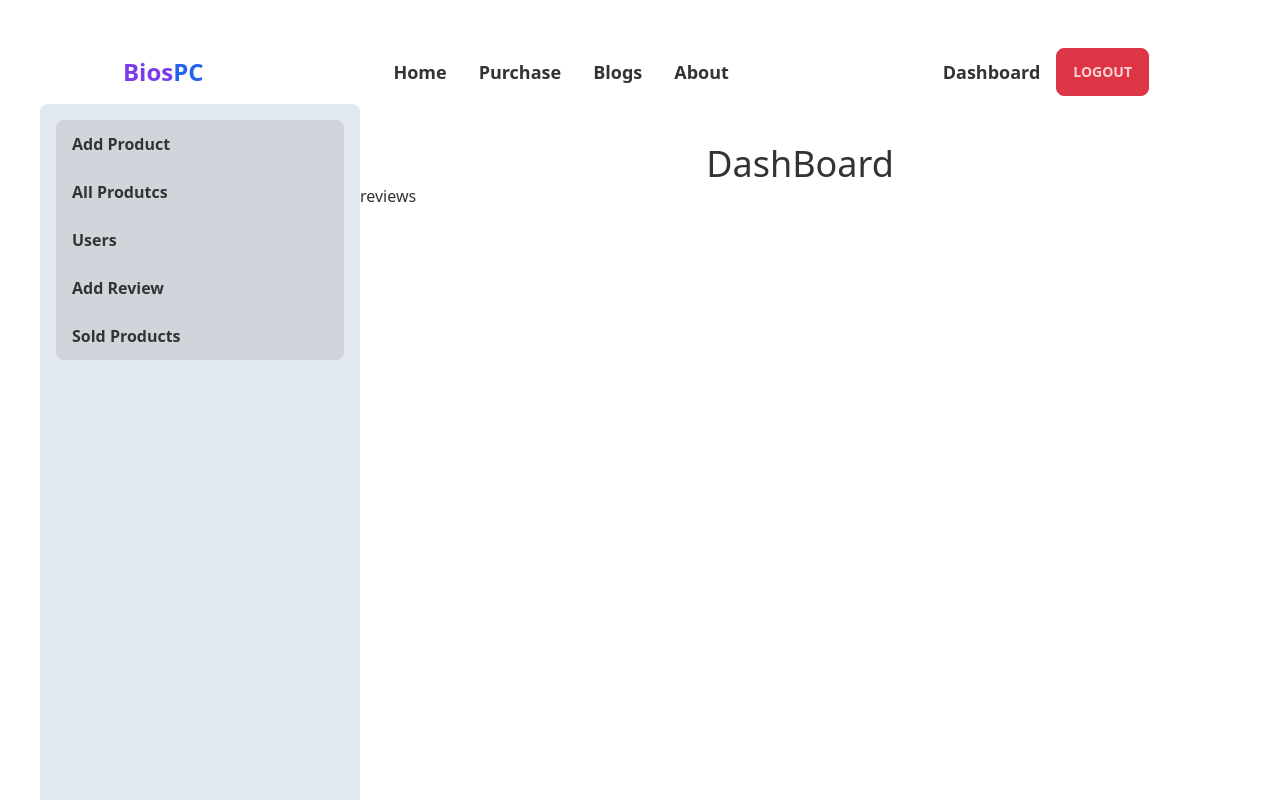
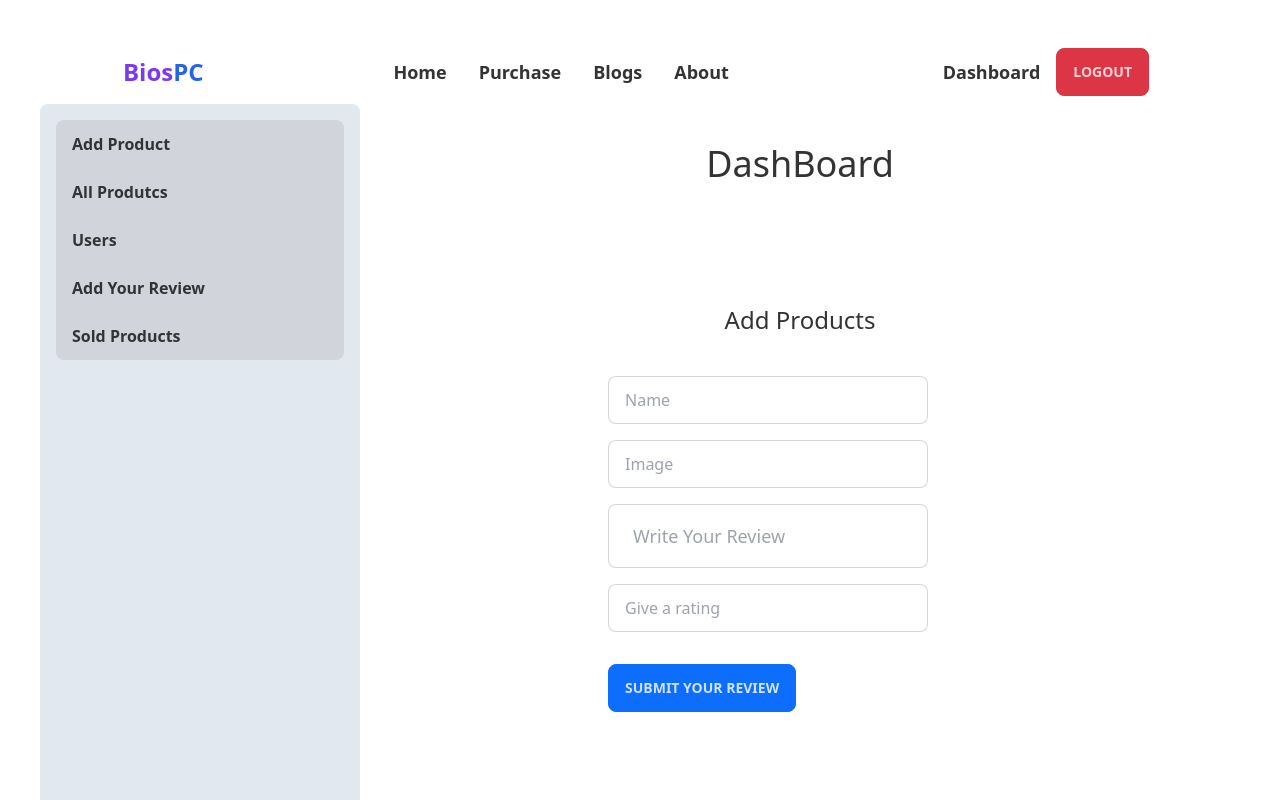
Before and after one commit to mabuhanifa/BiosPC-client-side, a React (Create React App) app: page /dashboard/reviews in a window 1280 px wide. Shown: the top 800 px of the page. Built offline with nearby package versions, Linux system fonts and the light colour scheme; no server answers; sample sign-in values are in the browser's storage.

Commit message:
reviews done

```diff
--- a/src/App.js
+++ b/src/App.js
@@ -44,7 +44,7 @@ function App() {
       <Route path="/login" element={<Login></Login>} />
       <Route path="/signup" element={<SignUp></SignUp>} />
       <Route path="/update/:id" element={<UpdateItem></UpdateItem>} />
-      <Route path="/purchase/:id" element={<PurchaseProducts></PurchaseProducts>} />
+      <Route path="/purchase/:id" element={ <RequireAuth><PurchaseProducts></PurchaseProducts></RequireAuth> } />
 
       <Route path="*" element={<NotFound></NotFound>}/>
       </Routes>
--- /dev/null
+++ b/src/Compotent/About/Rev.js
@@ -0,0 +1,16 @@
+import React from 'react';
+
+const Rev = ({rev }) => {
+    return (
+        <div className='w-full p-10 bg-gray-200 rounded-lg'>
+
+            <img className='w-10 h-10 sm:w-20 sm:h-20 mx-auto rounded-full' src={rev?.img} alt="" />
+            <p className='text-lg text-center my-5'>Name: { rev?.name} </p>
+            <p className='text-lg text-center my-5'>Rating: { rev?.rating} </p>
+            <p className='text-lg '>Review: { rev?.review} </p>
+
+        </div>
+    );
+};
+
+export default Rev;
--- /dev/null
+++ b/src/Compotent/About/Reviewsall.js
@@ -0,0 +1,25 @@
+import React, { useEffect, useState } from 'react';
+import Rev from './Rev';
+
+const Reviewsall = () => {
+    const [reviewz, setReviewz] = useState([]);
+
+    useEffect(() => {
+        fetch('http://localhost:5000/reviews')
+            .then(res => res.json())
+            .then(data => setReviewz(data));
+    }, []);
+
+    return (
+        <div>
+            <div className='grid grid-cols-1 sm:grid-cols-3 gap-10 m-10 '>
+                {reviewz.slice(0,6).map(rev => <Rev key={reviewz._id} rev={rev}></Rev>)}
+
+                 </div>
+
+
+        </div>
+    );
+};
+
+export default Reviewsall;
--- a/src/Compotent/Dashboard/AddReview.js
+++ /dev/null
@@ -1,11 +0,0 @@
-import React from 'react';
-
-const AddReview = () => {
-    return (
-        <div>
-            review
-        </div>
-    );
-};
-
-export default AddReview;
--- a/src/Compotent/Dashboard/Dashboard.js
+++ b/src/Compotent/Dashboard/Dashboard.js
@@ -22,7 +22,7 @@ const Dashboard = () => {
       <li className='bg-gray-300 font-bold'><Link to="/dashboard/additem">Add Product</Link></li>
       <li className='bg-gray-300 font-bold'><Link to="/dashboard/allproducts">All Produtcs</Link></li>
       <li className='bg-gray-300 font-bold'><Link to="/dashboard/users">Users</Link></li>
-      <li className='bg-gray-300 font-bold'><Link to="/dashboard/reviews">Add Review</Link></li>
+      <li className='bg-gray-300 font-bold'><Link to="/dashboard/reviews">Add Your Review</Link></li>
       <li className='bg-gray-300 font-bold'><Link to="/dashboard/sold">Sold Products</Link></li>
     </ul>
 
--- a/src/Compotent/Home/Home.js
+++ b/src/Compotent/Home/Home.js
@@ -1,11 +1,17 @@
 import React from 'react';
+import { Link } from 'react-router-dom';
 import About from '../About/About';
+import Products from '../Products/Products';
 
 const Home = () => {
     return (
         <div>
 
       <About></About>
+      <h2 className='text-4xl text-center'> Our Products</h2>
+      <Products></Products>
+
+      <span className='text-center text-blue-700 w-fit mx-auto block text-xl mb-10 font-bold'><Link to='/purchase'> View More Products</Link></span>
         </div>
     );
 };
--- a/src/Compotent/Login/Login.js
+++ b/src/Compotent/Login/Login.js
@@ -5,11 +5,11 @@ import { BsGoogle } from "react-icons/bs";
 import { Link, useNavigate } from "react-router-dom";
 import auth from "../../firebase.init";
 const Login = () => {
-  const [signInWithGoogle, gLoading, gError] = useSignInWithGoogle(auth);
+  const [signInWithGoogle,gUser, gLoading, gError] = useSignInWithGoogle(auth);
   const [signInWithEmailAndPassword,user,loading,error,] = useSignInWithEmailAndPassword(auth);
   const { register, formState: { errors }, handleSubmit } = useForm();
   const navigate = useNavigate();
-  if (user) {
+  if (user || gUser) {
     navigate("/purchase");
   }
 
--- a/src/Compotent/Products/Products.js
+++ b/src/Compotent/Products/Products.js
@@ -1,11 +1,25 @@
 import React from 'react';
+import { useAuthState } from 'react-firebase-hooks/auth';
+import auth from '../../firebase.init';
+import useProducts from '../hooks/useProducts';
+import Product from '../Puchase/Product';
 
 const Products = () => {
+    const [products] = useProducts([]);
+    const [user]= useAuthState(auth);
     return (
         <div>
+            <div className='grid sm:grid-cols-3'>
+            {products.slice(0,6).map(product => <Product key={product.id }
+                                            product={product}
+                                            ></Product>
+                )}
+
+            </div>
+
 
         </div>
     );
 };
 
-export default Products;
+export default Products ;
--- a/src/Compotent/Reviews/Reviews.js
+++ b/src/Compotent/Reviews/Reviews.js
@@ -1,12 +1,72 @@
-import React from 'react';
+import React from "react";
+import { toast, ToastContainer } from "react-toastify";
+import 'react-toastify/dist/ReactToastify.css';
 
-const Reviews = () => {
-    return (
-        <div>
-            reviews
+const Items = () => {
+  const addReview = (event) => {
+    event.preventDefault();
+    const name = event.target.name.value;
+    const img= event.target.img.value;
+    const review = event.target.review.value;
+    const  rating = event.target.rating.value;
 
-        </div>
-    );
+    const reviews = {name,img, review, rating};
+
+    fetch("http://localhost:5000/reviews", {
+        method: "POST",
+        headers: {
+            "Content-Type": "application/json",
+        },
+        body: JSON.stringify( reviews),
+    })
+    .then((res) => res.json())
+    .then((data) => console.log(data))
+    .catch((err) => console.log(err));
+
+    toast.success('Review added successfully');
+    event.target.reset();
+  };
+  return (
+    <div className="flex">
+
+        <ToastContainer />
+
+      <div className="m-20 w-96 h-full mx-auto">
+        <h4 className="text-2xl text-center my-10"> Add Products</h4>
+        <form onSubmit={addReview}>
+          <input
+            type="text"
+            placeholder="Name"
+            name="name"
+            class="block input input-bordered w-full max-w-xs mb-4"
+          />
+
+
+          <input
+            type="text"
+            placeholder="Image"
+            name="img"
+            class="block input input-bordered w-full max-w-xs mb-4"
+          />
+
+          <input
+            type="text"
+            placeholder="Write Your Review"
+            name="review"
+            class="block input input-lg input-bordered w-full max-w-xs mb-4"
+          />
+
+          <input
+            type="text"
+            placeholder="Give a rating"
+            name="rating"
+            class="block input input-bordered w-full max-w-xs mb-4"
+          />
+          <input className="btn btn-primary mt-4 w-fit mx-auto" type="submit" value="Submit Your Review" />
+        </form>
+      </div>
+    </div>
+  );
 };
 
-export default Reviews;
+export default Items;
--- a/src/Compotent/Summary/Summary.js
+++ b/src/Compotent/Summary/Summary.js
@@ -7,9 +7,8 @@ const Summary = () => {
   return (
     <>
       <div className="text-center text-gray-500">
-        <h1 className="stat-value text-5xl m-4">Millions Business Trust Us</h1>
-        <h2 className="stat-value text-3xl">
-          {" "}
+        <h1 className="sm:stat-value sm:text-5xl m-4">Millions Business Trust Us</h1>
+        <h2 className="sm:stat-value sm:text-3xl">
           We always try to understand our user expectations.
         </h2>
       </div>
@@ -49,15 +48,15 @@ const Summary = () => {
 
       <div className="mx-40 p-10 flex shadow-lg q_n">
           <div>
-            <h2 className="stat-value text-2xl text-accent"> Have any question about us or
+            <h2 className="sm:stat-value sm:text-2xl text-accent"> Have any question about us or
             got a product request?</h2>
-            <p className="text-xl text-neutral">
+            <p className="sm:text-xl text-neutral">
                 Don't hesitate to contact us.
             </p>
           </div>
           <div className="mx-auto ">
-              <button className="btn btn-accent text-white ml-10">Request For Quote</button>
-              <button className="btn btn-dark ml-10">Contact Us</button>
+              <button className="btn btn-accent text-white ml-10 text-xs">Request For Quote</button>
+              <button className="btn btn-dark ml-10 sm:text-xs">Contact Us</button>
           </div>
       </div>
     </>
```
Also changed, not shown: src/Compotent/About/About.js (+2 -26 lines).
